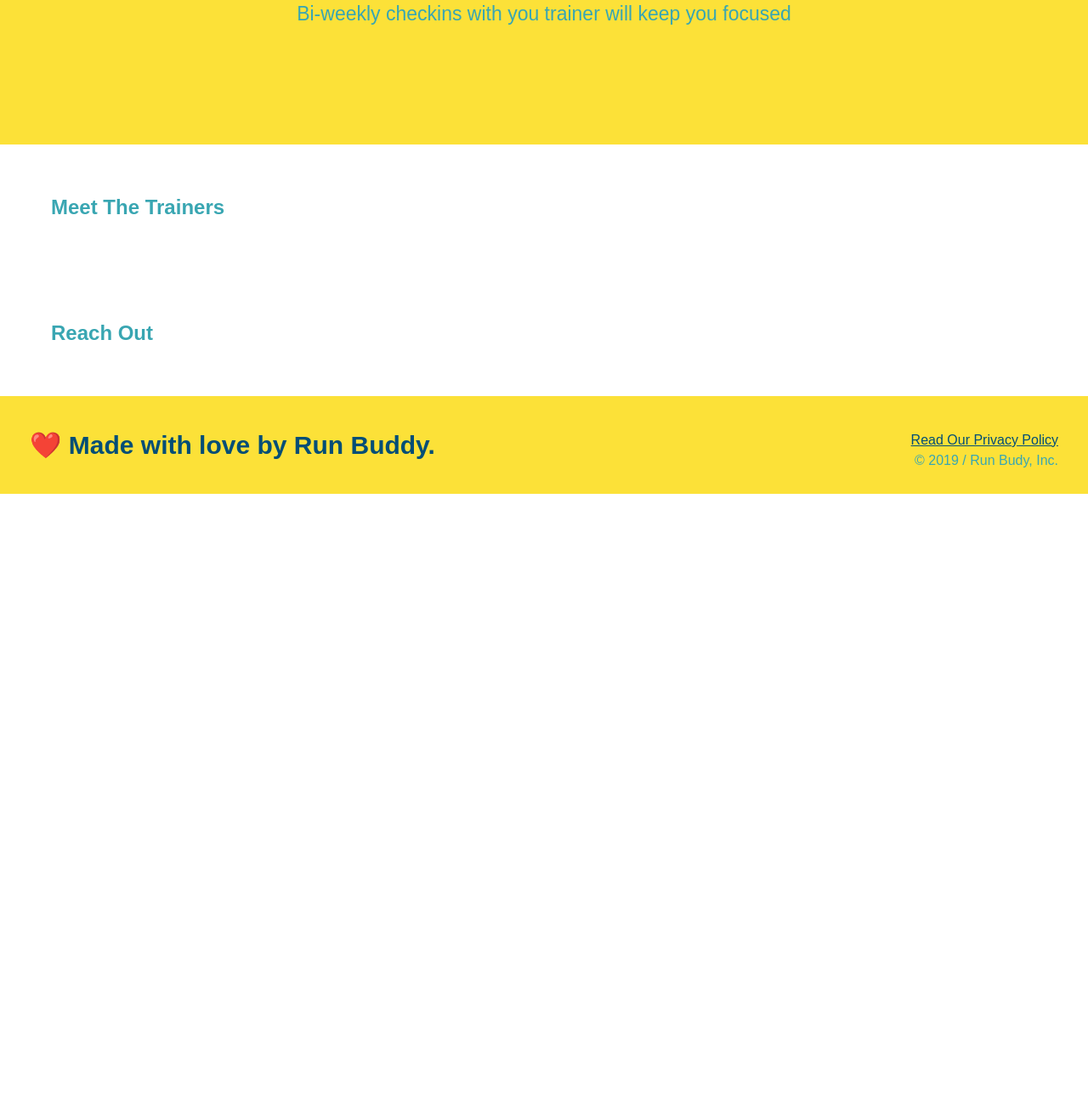
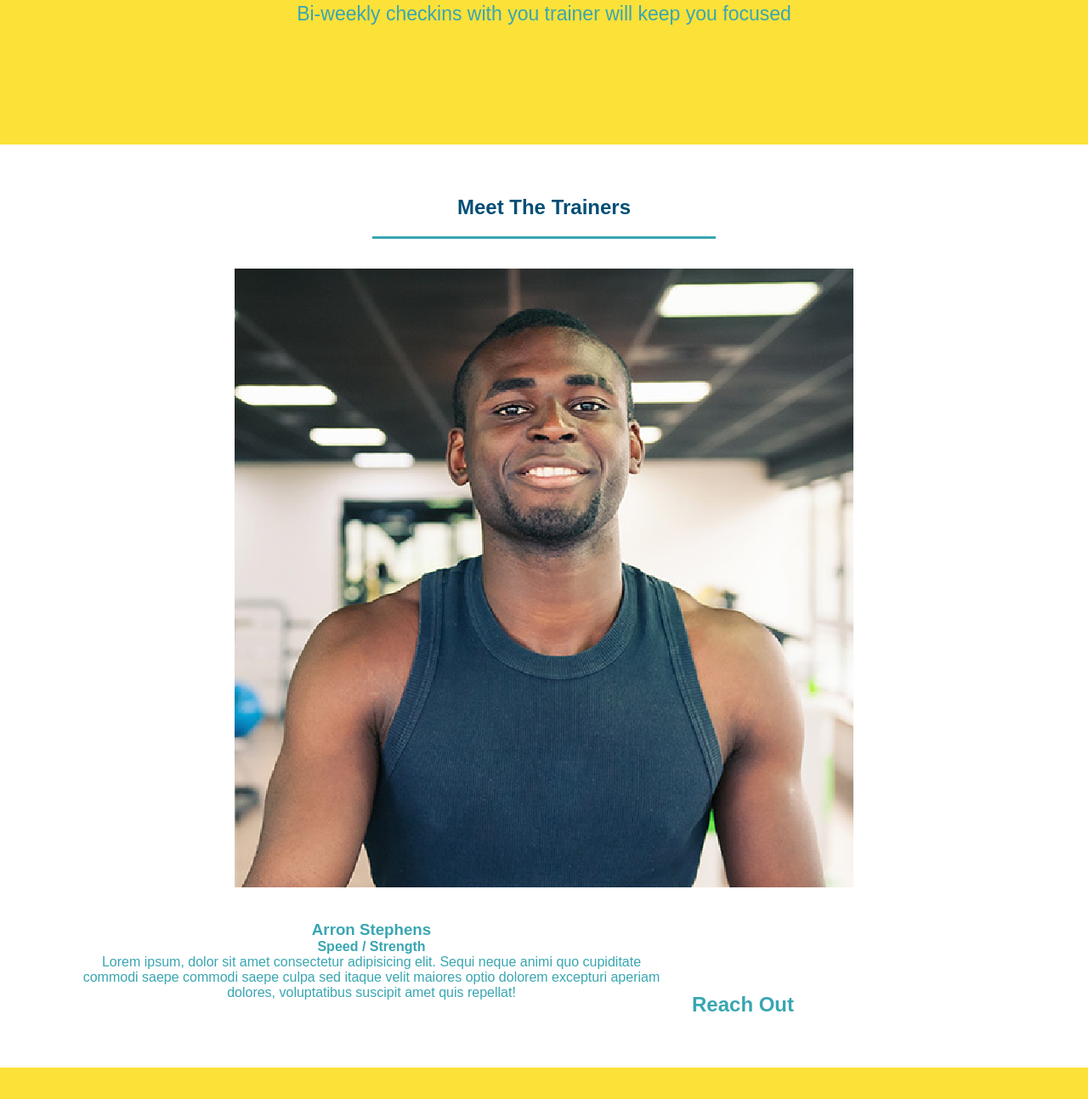
Before and after one commit to Tanyaskubon/run-budy, a plain HTML site: page index.html in a window 1280 px wide. Shown: the part 2412-3705 px from the top of the page at 85% size. Before the commit the page ends 2993 px from the top, so only its background shows below. Drawn offline with Linux system fonts and the light colour scheme.

Commit message:
add trainers

```diff
--- a/assets/css/style.css
+++ b/assets/css/style.css
@@ -166,3 +166,24 @@ position: relative;
   .steps span {
     font-size: 38px;
   }
+
+  .trainers {
+    text-align: center;
+  }
+  .trainer {
+    width: 900px;
+    margin: 0 auto 30px auto;
+    background: #024e76;
+    color: #fce138;
+    overflow:auto
+  }
+  .trainer img {
+    width: 35%;
+    float: left;
+  }
+
+  .trainer-bio {
+    padding: 35px;
+    float: left;
+    width: 65%;
+  }
--- a/index.html
+++ b/index.html
@@ -115,8 +115,20 @@
     </section>
 
    <!-- "meet the trainers" section -->
-    <section>
-      <h2>Meet The Trainers</h2>
+    <section id="your-trainers" class="trainers">
+      <h2 class="section-title primary-border">
+        Meet The Trainers
+      </h2>
+      <article class="trainers">
+        <img src="./assets/images/01-05-trainers/trainer-1.jpg" alt="Arron Stephens in his workout clothes, ready to pumpiron"/>
+        <div class="trainer-bio">
+          <h3>Arron Stephens</h3>
+          <h4>Speed / Strength</h4>
+          <p>
+            Lorem ipsum, dolor sit amet consectetur adipisicing elit. Sequi neque animi quo cupiditate commodi saepe commodi saepe culpa sed
+            itaque velit maiores optio dolorem excepturi aperiam dolores, voluptatibus suscipit amet quis repellat!
+          </p>
+
     </section>
 
     <!-- "reach out" section -->
```
Also changed, not shown: assets/images/01-05-trainers/trainer-1.jpg (added), assets/images/01-05-trainers/trainer-2.jpg (added), assets/images/01-05-trainers/trainer-3.jpg (added), 1 other file.
